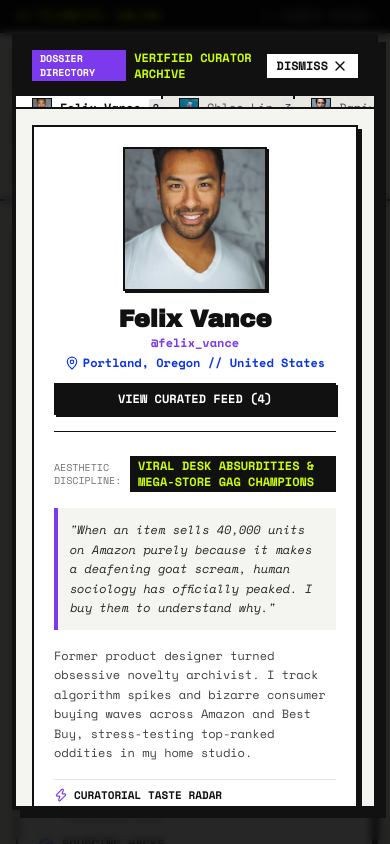
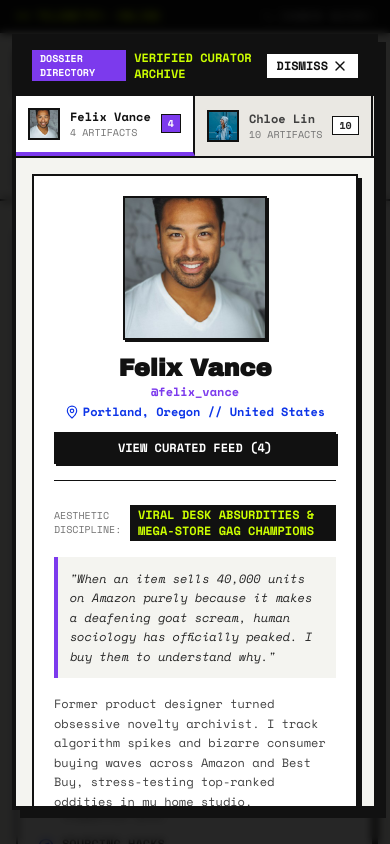
Before and after one commit to paddycheong/paddys-anomaly-archive, a React (Vite) app: page / in a window 390 px wide. Both pictures are taken after a click on the button "CURATOR DOSSIERS". Shown: the top 844 px of the page. Built offline with nearby package versions, Linux system fonts and the light colour scheme.

Commit message:
fix(curator): dynamic artifact counts and responsive tab bar design

```diff
--- a/src/components/CuratorModal.tsx
+++ b/src/components/CuratorModal.tsx
@@ -36,7 +36,7 @@ export const CuratorModal: React.FC<CuratorModalProps> = ({
         onClick={(e) => e.stopPropagation()}
       >
         {/* Header */}
-        <div className="bg-[#111111] text-white px-4 py-3 flex items-center justify-between border-b-2 border-[#111111] font-mono text-xs">
+        <div className="shrink-0 bg-[#111111] text-white px-4 py-3 flex items-center justify-between border-b-2 border-[#111111] font-mono text-xs">
           <div className="flex items-center gap-2">
             <span className="bg-[#7C3AED] text-white px-2 py-0.5 font-bold uppercase text-[10px]">
               {t.dossierDirectoryBadge}
@@ -56,36 +56,52 @@ export const CuratorModal: React.FC<CuratorModalProps> = ({
         </div>
 
         {/* Curator Navigation Selector */}
-        <div className="flex overflow-x-auto border-b-2 border-[#111111] bg-[#EAE8E3] scrollbar-thin">
+        <div className="shrink-0 bg-[#EAE8E3] border-b-2 border-[#111111] overflow-x-auto scrollbar-thin">
+          <div className="flex sm:grid sm:grid-cols-5 divide-x-2 divide-[#111111] min-w-max sm:min-w-0">
             {curators.map((c) => {
               const isSelected = c.id === currentCurator.id;
+              const count = items.filter((i) => i.curatorId === c.id).length || c.curatedCount;
               return (
                 <button
                   key={c.id}
                   onClick={() => setSelectedCuratorId(c.id)}
-                className={`px-4 py-3 font-mono text-xs whitespace-nowrap flex items-center gap-2 border-r-2 border-[#111111] transition-all cursor-pointer ${
+                  className={`px-3 py-3 font-mono text-xs flex items-center justify-between gap-2.5 transition-all cursor-pointer text-left relative min-h-[58px] ${
                     isSelected
-                    ? 'bg-white text-[#111111] font-bold border-b-2 border-b-white'
-                    : 'bg-[#EAE8E3] text-neutral-600 hover:bg-neutral-200'
+                      ? 'bg-white text-[#111111] font-bold border-b-4 border-b-[#7C3AED] shadow-xs'
+                      : 'bg-[#EAE8E3] text-neutral-700 hover:bg-[#DCD8CF]'
                   }`}
                 >
+                  <div className="flex items-center gap-2.5 min-w-0">
                     <img
                       src={c.avatar}
                       alt={c.name}
-                  className="w-5 h-5 object-cover border border-[#111111]"
+                      className="w-8 h-8 object-cover border-2 border-[#111111] shrink-0"
                     />
-                <span>{c.callsign}</span>
-                <span className="text-[10px] bg-neutral-200 px-1 py-0.5 text-neutral-800">
-                  {c.curatedCount}
+                    <div className="min-w-0">
+                      <span className="block font-bold text-xs truncate leading-tight">{c.callsign}</span>
+                      <span className="block text-[10px] text-neutral-500 font-normal truncate mt-0.5">
+                        {count} ARTIFACTS
+                      </span>
+                    </div>
+                  </div>
+                  <span
+                    className={`font-mono text-[10px] font-black px-1.5 py-0.5 shrink-0 border border-[#111111] transition-colors ${
+                      isSelected
+                        ? 'bg-[#7C3AED] text-white'
+                        : 'bg-white text-neutral-800'
+                    }`}
+                  >
+                    {count}
                   </span>
                 </button>
               );
             })}
           </div>
+        </div>
 
         {/* Curator Detail Body */}
         {currentCurator && (
-          <div className="overflow-y-auto p-4 md:p-6 space-y-6">
+          <div className="flex-1 min-h-0 overflow-y-auto p-4 md:p-6 space-y-6">
             {/* Profile Overview Card */}
             <div className="grid grid-cols-1 md:grid-cols-12 gap-6 border-2 border-[#111111] bg-white p-5 shadow-brutal">
               {/* Photo & Callsign */}
--- a/src/data/buyers.ts
+++ b/src/data/buyers.ts
@@ -1,6 +1,7 @@
 import type { Curator } from './types';
+import { ODDITY_ITEMS } from './items';
 
-export const CURATORS: Curator[] = [
+const RAW_CURATORS: Omit<Curator, 'curatedCount'>[] = [
   {
     id: 'cr-algo-01',
     callsign: 'Felix Vance',
@@ -26,8 +27,7 @@ export const CURATORS: Curator[] = [
       { platform: 'Substack', url: 'https://substack.com', label: 'The Desk Anomaly Wire' },
       { platform: 'Instagram', url: 'https://instagram.com', label: '@felix_vance' },
       { platform: 'Personal Store', url: 'https://amazon.com', label: "Felix's Amazon Locker" }
-    ],
-    curatedCount: 2
+    ]
   },
   {
     id: 'cr-algo-02',
@@ -54,8 +54,7 @@ export const CURATORS: Curator[] = [
       { platform: 'Instagram', url: 'https://instagram.com', label: '@chloelin_finds' },
       { platform: 'Telegram', url: 'https://t.me', label: 'TikTok Shop Viral Drops' },
       { platform: 'Discord Guild', url: 'https://discord.com', label: 'Chloe Unboxing Collective' }
-    ],
-    curatedCount: 3
+    ]
   },
   {
     id: 'cr-algo-03',
@@ -82,8 +81,7 @@ export const CURATORS: Curator[] = [
       { platform: 'X/Twitter', url: 'https://x.com', label: '@darius_novak' },
       { platform: 'Personal Store', url: 'https://aliexpress.com', label: 'Direct Factory Drops' },
       { platform: 'Discord Guild', url: 'https://discord.com', label: 'Kreuzberg Hardware Lab' }
-    ],
-    curatedCount: 3
+    ]
   },
   {
     id: 'cr-algo-04',
@@ -111,8 +109,7 @@ export const CURATORS: Curator[] = [
       { platform: 'Instagram', url: 'https://instagram.com', label: '@sora.takahashi' },
       { platform: 'Substack', url: 'https://substack.com', label: 'Tokyo-Seoul Dispatch' },
       { platform: 'Personal Store', url: 'https://rakuten.co.jp', label: "Sora's Mercari & Rakuten Radar" }
-    ],
-    curatedCount: 3
+    ]
   },
   {
     id: 'cr-algo-05',
@@ -139,7 +136,11 @@ export const CURATORS: Curator[] = [
       { platform: 'Etsy', url: 'https://etsy.com', label: "Maeve's Etsy Star Picks" },
       { platform: 'Instagram', url: 'https://instagram.com', label: '@maeve_craft' },
       { platform: 'Substack', url: 'https://substack.com', label: 'The Kiln & The Press' }
-    ],
-    curatedCount: 4
+    ]
   }
 ];
+
+export const CURATORS: Curator[] = RAW_CURATORS.map((curator) => ({
+  ...curator,
+  curatedCount: ODDITY_ITEMS.filter((item) => item.curatorId === curator.id).length
+}));
```
Lines whose indentation alone changed are shown as unchanged.
